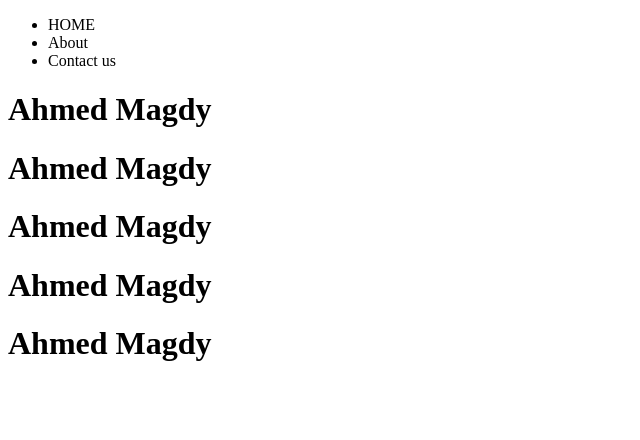
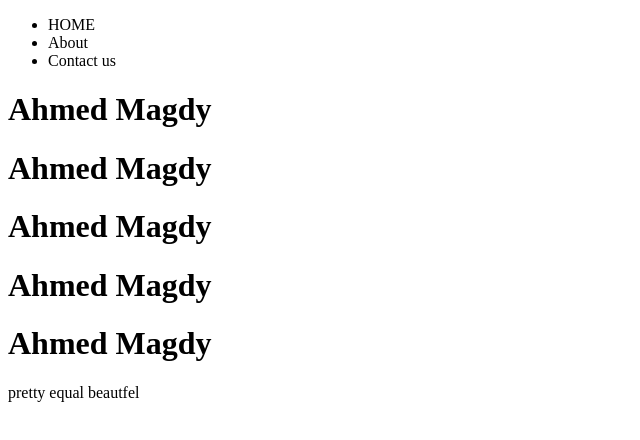
Before and after one commit to AhmedMagdyAbdAlhady/first-repository, a plain HTML site: page index.html in a window 1280 px wide. Shown: the whole page, without its empty margins (0-640 px from the left). Drawn offline with Linux system fonts and the light colour scheme.

Commit message:
add pragragh

```diff
--- a/index.html
+++ b/index.html
@@ -18,6 +18,7 @@
     <h1>Ahmed Magdy</h1>
     <h1>Ahmed Magdy</h1>
     <h1>Ahmed Magdy</h1>
+    <p>pretty equal beautfel </p>
 
 </body>
 </html>
```
